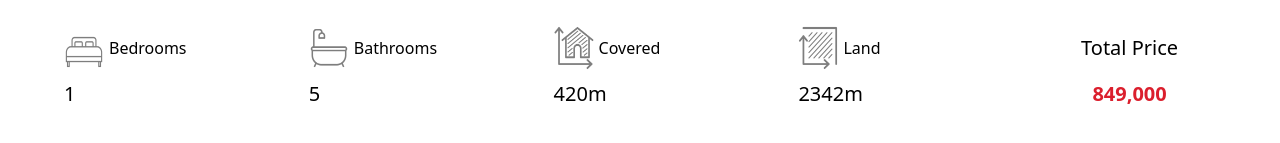
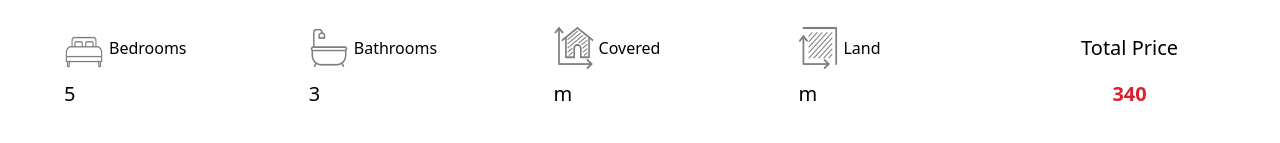
Before and after one commit to kodirov8788/buyhome-project, a React (Create React App) app: page /single/1/swiper in a window 1280 px wide. Shown: the part 535-678 px from the top of the page. Built offline with nearby package versions, Linux system fonts and the light colour scheme.

Commit message:
added bug

```diff
--- a/src/App.js
+++ b/src/App.js
@@ -9,9 +9,9 @@ import Navbar from "./components/Navbar";
 function App() {
   return (
     <div className="w-full h-full">
-      <Navbar />
-      <Firstmain />
-      <Cards />
+      {/* <Navbar />
+      <Firstmain /> */}
+       <Cards />
 
       {/* {fake_data.map(addr => (
         <Link to={`single/${addr.id}/swiper`} state={addr}>  <h1>{addr.address}</h1></Link>
@@ -19,7 +19,7 @@ function App() {
 
       {/* <Single /> */}
 
-      <Move_card />
+      {/* <Move_card /> */}
     </div>
   );
 }
--- a/src/components/cards/Cards.js
+++ b/src/components/cards/Cards.js
@@ -5,13 +5,14 @@ import { card } from "../../satatic_data";
 import { Link } from "react-router-dom";
 function Cards() {
   return (
-    <div className="w-full h-[135vh] border border-black bg-gray-200">
-      <div className="my-12 text-4xl text-center">
+    <div className="w-full h-auto  bg-gray-200 ">
+      <div className="text-2xl my-12 sm:text-4xl text-center">
         <h1>Featured Properties</h1>
+        <div className="w-20 sm:w-28 h-1 bg-red-700 m-auto mt-5"></div>
       </div>
-      <div className="w-[89%] h-[120vh]  m-auto my-14 grid grid-cols-3">
+      <div className="w-[89%] h-[120vh]  m-auto my-14 lg:flex lg:flex-wrap justify-center">
         {card.map((item) => (
-          <div key={item.id} className="w-[420px] h-auto mb-5 mr-5  bg-white">
+          <div key={item.id} className="w-[400px] h-auto mb-5 mr-5  bg-white">
             <Link className="w-full h-64" to={`single/${item.id}/swiper`}>
               <img className="w-full h-64" src={item.img} alt="" />
             </Link>
--- a/src/satatic_data.js
+++ b/src/satatic_data.js
@@ -33,7 +33,7 @@ export const card = [
     price:340,
     address:"Larnaka , Mazotos",
     homeId:"LAR42173",
-    bed:3,
+    bed:5,
     bathroom:3,
     land:167,
   },
@@ -91,8 +91,8 @@ export const card = [
     price:480,
     address:"Larnaka , St George",
     homeId:"LAR41809",
-    bed:4,
-    bathroom:4,
+    bed:2,
+    bathroom:1,
     land:521,
   },
 
@@ -121,8 +121,8 @@ export const card = [
     price:2750,
     address:"Limassol , Pyrgos",
     homeId:"LIM40468",
-    bed:3,
-    bathroom:3,
+    bed:4,
+    bathroom:1,
     land:246.5,
   },
 
@@ -152,7 +152,7 @@ export const card = [
     address:"Larnaka , Mazotos",
     homeId:"LAR40282",
     bed:5,
-    bathroom:5,
+    bathroom:3,
     land:420,
   },
 
@@ -181,8 +181,8 @@ export const card = [
     price:3022,
     address:"Larnaka , Pervolia",
     homeId:"LAR40177",
-    bed:5,
-    bathroom:5,
+    bed:3,
+    bathroom:1,
     land:676,
   },
 ];
--- a/src/single/Photos.js
+++ b/src/single/Photos.js
@@ -2,12 +2,24 @@ import img1 from './image/bedrooms.png'
 import img2 from './image/bathrooms.png'
 import img3 from './image/land_area.png'
 import img4 from './image/area-m2.png'
-import { useLocation } from 'react-router-dom'
-import { fake_data } from '../static_data'
+import { useLocation, useParams } from 'react-router-dom'
+import { useEffect, useState } from 'react'
+import { card } from '../satatic_data'
 
 function Photos() {
   // let item = useLocation().state
   // console.log(item.land)
+  let item = useLocation().state
+  const [land, setLand] = useState([])
+  let Id = useParams().id
+  console.log(land)
+
+  useEffect(() => {
+      let newArr =  card.filter(el => el.id == Id)[0]
+      setLand(newArr)
+  }, [])
+
+  console.log(Id)
 
 
 
@@ -21,33 +33,33 @@ function Photos() {
             <img className='w-[40px]' src={img1} alt="" />
             <p className='text-md pl-[5px] py-[10px]'>Bedrooms </p>
           </div>
-          <p className='text-xl py-[10px]'>{fake_data[0].bed}</p>
+          <p className='text-xl py-[10px]'>{land?.bed}</p>
         </div>
         <div className='w-1/2 shadow-slate-100  md:w-1/4'>
           <div className='w-full flex '>
             <img className='w-[40px]' src={img2} alt="" />
             <p className='text-md pl-[5px] py-[10px]'>Bathrooms </p>
           </div>
-          <p className='text-xl py-[10px]'>5</p>
+          <p className='text-xl py-[10px]'>{land?.bathroom}</p>
         </div>
         <div className='w-1/2 shadow-slate-100  md:w-1/4'>
           <div className='w-full flex '>
             <img className='w-[40px]' src={img4} alt="" />
             <p className='text-md pl-[5px] py-[10px]'>Covered</p>
           </div>
-          <p className='text-xl py-[10px]'>420m</p>
+          <p className='text-xl py-[10px]'>{land?.area}m</p>
         </div>
         <div className='w-1/2 shadow-slate-100  md:w-1/4'>
           <div className='w-full flex '>
             <img className='w-[40px]' src={img3} alt="" />
             <p className='text-md pl-[5px] py-[10px]'>Land</p>
           </div>
-          <p className='text-xl py-[10px]'>2342m</p>
+          <p className='text-xl py-[10px]'>{land?.area}m</p>
         </div>
       </div>
       <div className='hidden w-[15%] lg:block  '>
         <div className='text-xl  h-[45px]    w-full flex items-center justify-center '>Total Price</div>
-        <p className='text-xl py-[10px] text-center font-semibold text-[#DB1F2D]'>849,000</p>
+        <p className='text-xl py-[10px] text-center font-semibold text-[#DB1F2D]'>{land?.price}</p>
       </div>
     </div>
   )
--- a/src/single/menu/Swiper_slide.js
+++ b/src/single/menu/Swiper_slide.js
@@ -6,37 +6,39 @@ import { Pagination, Navigation } from 'swiper/modules';
 // Import Swiper React components
 import React, { useEffect, useRef, useState } from 'react';
 import { useLocation, useParams } from 'react-router-dom';
+import { card } from '../../satatic_data';
 
 
 
 function Swiper_slide() {
+    const [images, setImages] = useState([])
 
-    // let item = useLocation().state
+    let item = useLocation().state
     // console.log(item.images)
 
-    // let Id = useParams().id
+    let Id = useParams().id
     // console.log(images)
 
-    // useEffect(() => {
-    //     let newArr = fake_data.filter(el => el.id == Id)[0]
-    //     setImages(newArr)
-    // }, [])
+    useEffect(() => {
+        let newArr =  card.filter(el => el.id == Id)[0]
+        setImages(newArr)
+    }, [])
 
     // console.log(Id)
-    const slides = [
-        {
-            id: 1,
-            url: "https://images.pexels.com/photos/1166209/pexels-photo-1166209.jpeg?auto=compress&cs=tinysrgb&w=400"
-        },
-        {
-            id: 2,
-            url: "https://images.pexels.com/photos/2662116/pexels-photo-2662116.jpeg?auto=compress&cs=tinysrgb&w=400"
-        },
-        {
-            id: 3,
-            url: "https://images.pexels.com/photos/808465/pexels-photo-808465.jpeg?auto=compress&cs=tinysrgb&w=400"
-        }
-    ]
+    // const slides = [
+    //     {
+    //         id: 1,
+    //         url: "https://images.pexels.com/photos/1166209/pexels-photo-1166209.jpeg?auto=compress&cs=tinysrgb&w=400"
+    //     },
+    //     {
+    //         id: 2,
+    //         url: "https://images.pexels.com/photos/2662116/pexels-photo-2662116.jpeg?auto=compress&cs=tinysrgb&w=400"
+    //     },
+    //     {
+    //         id: 3,
+    //         url: "https://images.pexels.com/photos/808465/pexels-photo-808465.jpeg?auto=compress&cs=tinysrgb&w=400"
+    //     }
+    // ]
 
     return (
         <>
@@ -50,9 +52,9 @@ function Swiper_slide() {
                 className="relative max-w-[1400px] h-[500px]   truncate  "
             >
                 {
-                    slides.map(pho => (
+                    images?.image?.map(pho => (
 
-                        < SwiperSlide className='' > <img className='block w-full h-full object-cover' src={pho.url} /></SwiperSlide>
+                        < SwiperSlide className='' > <img className='block w-full h-full object-cover' src={pho.img} /></SwiperSlide>
                     ))
 
                 }
```
